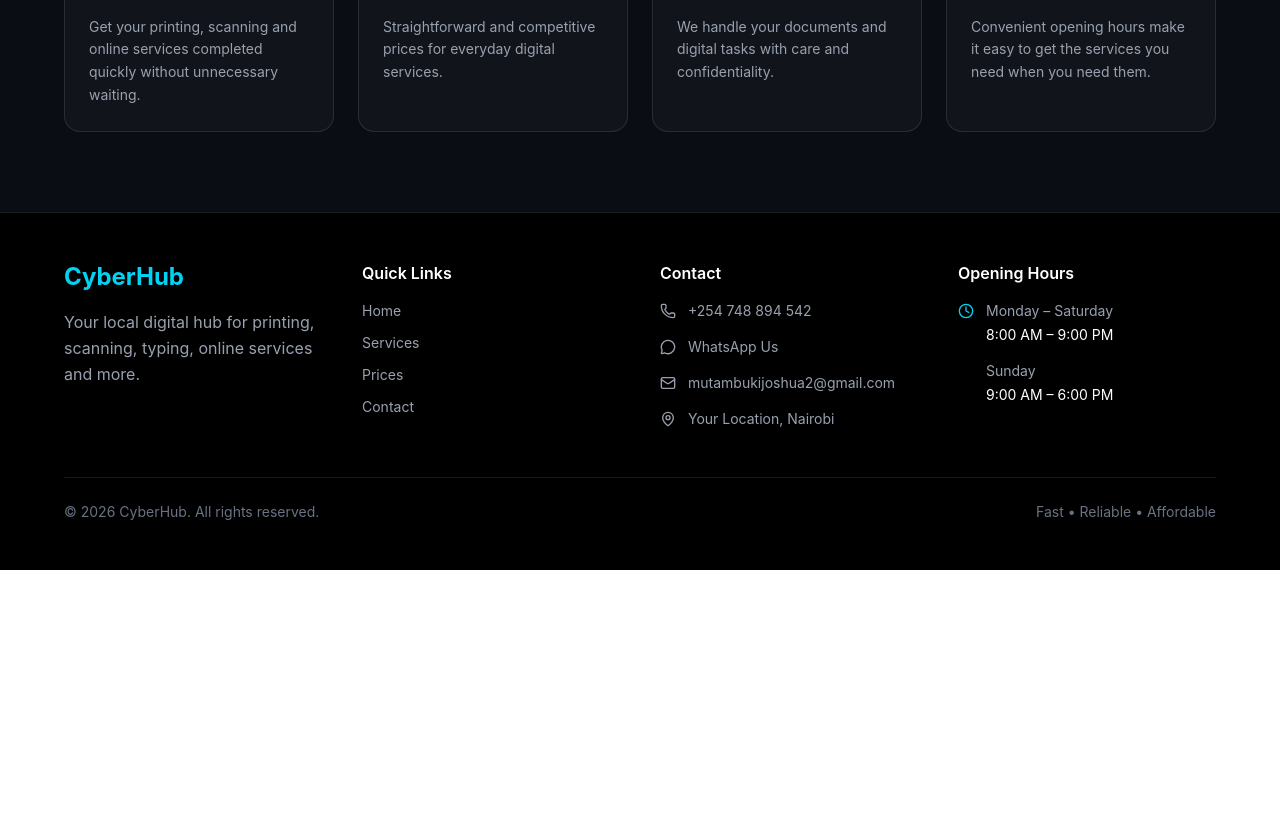
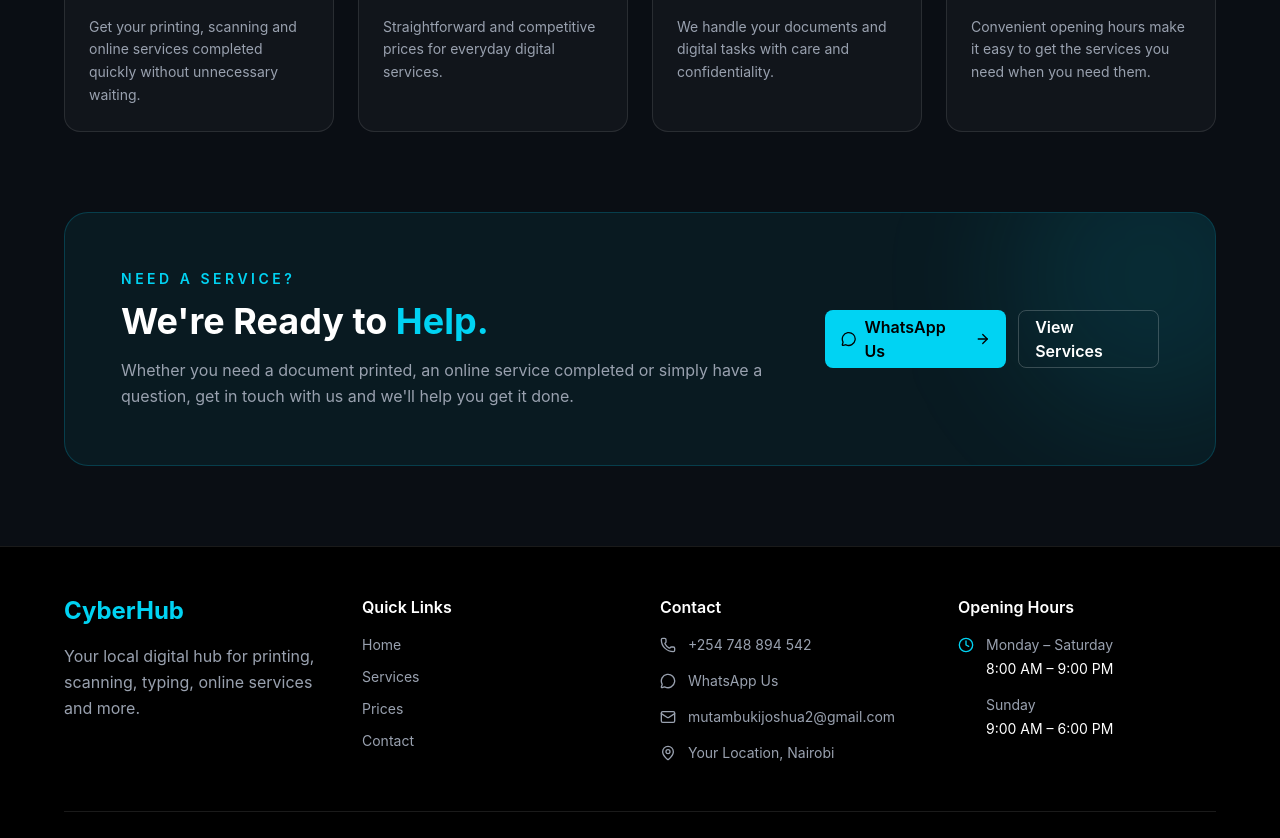
Before and after one commit to dev-m-josh/cyber-cafe, a React (Vite) app: page / in a window 1280 px wide. Shown: the part 1280-2118 px from the top of the page. Before the commit the page ends 1850 px from the top, so only its background shows below. Built offline with nearby package versions, Linux system fonts and the light colour scheme.

Commit message:
Need a service section added

```diff
--- a/src/pages/Home.tsx
+++ b/src/pages/Home.tsx
@@ -2,6 +2,7 @@ import {
   ArrowRight,
   CheckCircle,
   Clock,
+  MessageCircle,
   Phone,
   ShieldCheck,
   Zap,
@@ -190,6 +191,62 @@ function Home() {
         </div>
       </section>
 
+      {/* CTA Section */}
+      <section className="px-6 pb-20 sm:px-10 lg:px-16">
+        <div className="mx-auto max-w-7xl">
+          <div className="relative overflow-hidden rounded-3xl border border-cyan-400/20 bg-cyan-400/[0.06] px-6 py-12 sm:px-10 sm:py-14 lg:px-14">
+
+            {/* Background Glow */}
+            <div className="pointer-events-none absolute -right-20 -top-20 h-72 w-72 rounded-full bg-cyan-400/10 blur-3xl" />
+
+            <div className="relative flex flex-col gap-8 lg:flex-row lg:items-center lg:justify-between">
+
+              {/* CTA Text */}
+              <div className="max-w-2xl">
+                <p className="mb-3 text-sm font-semibold uppercase tracking-[0.25em] text-cyan-400">
+                  Need a Service?
+                </p>
+
+                <h2 className="text-3xl font-bold sm:text-4xl">
+                  We're Ready to
+                  <span className="text-cyan-400"> Help.</span>
+                </h2>
+
+                <p className="mt-4 leading-relaxed text-gray-400">
+                  Whether you need a document printed, an online service
+                  completed or simply have a question, get in touch with us
+                  and we'll help you get it done.
+                </p>
+              </div>
+
+              {/* CTA Buttons */}
+              <div className="flex flex-col gap-3 sm:flex-row lg:flex-col xl:flex-row">
+                <a
+                  href="https://wa.me/254748894542"
+                  target="_blank"
+                  rel="noopener noreferrer"
+                  className="group inline-flex items-center justify-center gap-2 rounded-lg bg-cyan-400 px-4 py-1 font-semibold text-black transition hover:bg-cyan-300"
+                >
+                  <MessageCircle className="h-4 w-4" />
+
+                  WhatsApp Us
+
+                  <ArrowRight className="h-4 w-4 transition group-hover:translate-x-1" />
+                </a>
+
+                <Link
+                  to="/services"
+                  className="inline-flex items-center justify-center gap-2 rounded-lg border border-white/20 px-4 py-1 font-semibold text-white transition hover:border-cyan-400 hover:text-cyan-400"
+                >
+                  View Services
+                </Link>
+              </div>
+
+            </div>
+          </div>
+        </div>
+      </section>
+
     </div>
   )
 }
```
